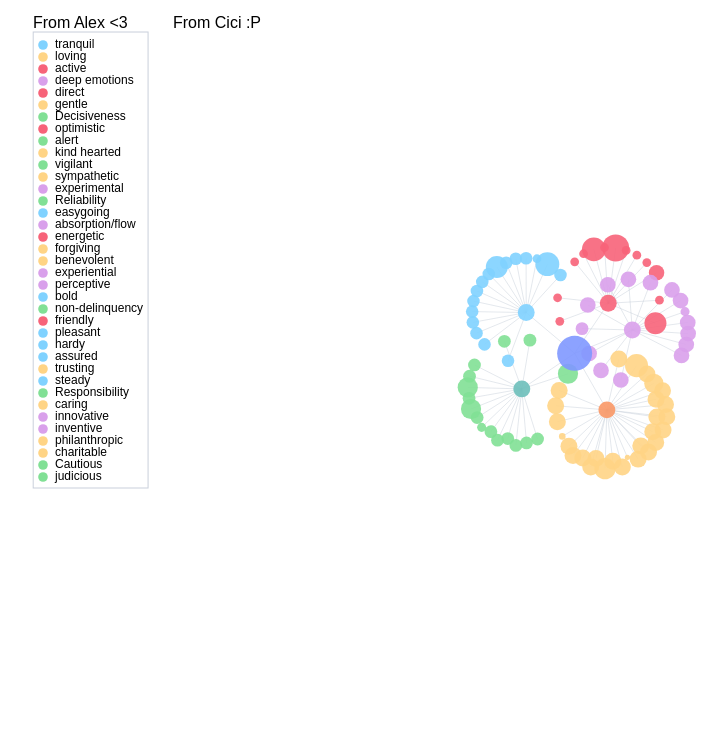
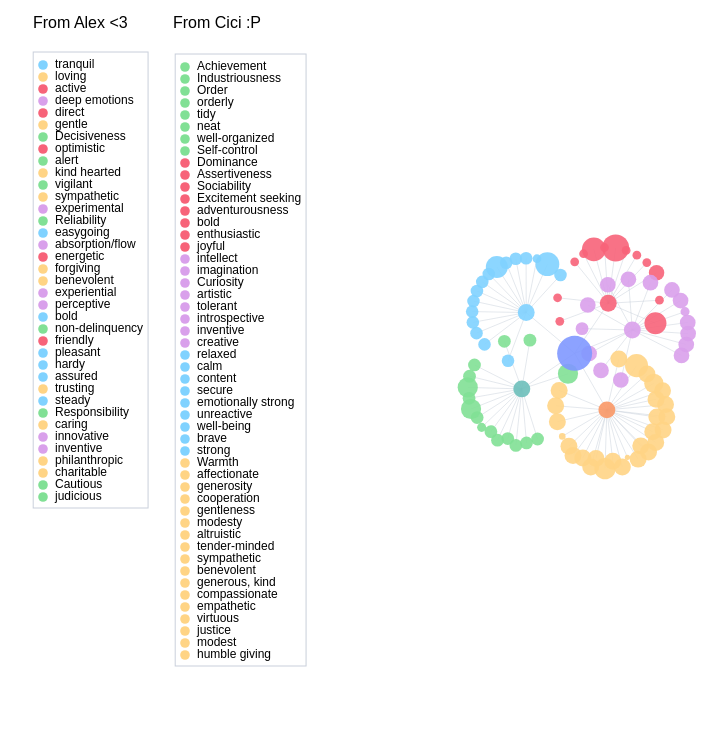
Before and after one commit to yining1023/forceTree, a plain HTML site: page index.html in a window 1280 px wide. Shown: the top 734 px of the page, without its empty margins (15-742 px from the left). Drawn offline with Linux system fonts and the light colour scheme.

Commit message:
fixed the lengend 2 position problem

```diff
--- a/index.html
+++ b/index.html
@@ -18,7 +18,10 @@
   }
 
   #legend {
-    z-index: 100;
+    /*z-index: 100;*/
+    position: absolute;
+    left: 50px;
+    top: 50px;
   }
 
   .legend rect {
@@ -29,12 +32,12 @@
 
   </style>
   <body>
-
+    <div id="legend"></div>
     <div id="tree"></div>
-    <div id="legend"></div>
     <script src="js/d3.min.js"></script>
     <!-- <script src="js/d3plus.min.js"></script> -->
     <script src="js/d3.legend.js"></script>
+    <!-- <script src="https://d3js.org/d3-selection.v1.min.js"></script> -->
     <!-- // <script src="http://d3js.org/d3.v3.min.js"></script> -->
     <script src="js/index.js"></script>
 
--- a/js/index.js
+++ b/js/index.js
@@ -19,13 +19,14 @@ var force = d3.layout.force()
     .size([width, height])
     .on("tick", tick);
 
+var svg2 = d3.select("#legend").append("svg")
+    .attr("transform","translate(0,0)")
+    .attr("width", 400)
+    .attr("height", 800);
+
 var svg = d3.select("#tree").append("svg")
     .attr("width", width)
     .attr("height", height);
-
-var svg2 = d3.select("#legend").append("svg")
-    .attr("width", 500)
-    .attr("height", 800);
 
 var link = svg.selectAll(".link"),
     node = svg.selectAll(".node"),
@@ -325,30 +326,29 @@ function update() {
       .attr("data-legend",function(d) { if (d.author === "Cici") {return d.name}})
       .style("fill", color)
 
+  var legend2 = svg2.selectAll(".legend")
+    .data(node2)
+    .enter()
+    .append("g")
+    .attr("class","legend")
+    .attr("transform","translate(150,20)")
+    .attr("id", "survey2Legend")
+    .style("font-size","12px")
+    .style("font-family","Arial, Helvetica, sans-serif")
+    .call(d3.legend)
+
   var legend = svg.selectAll(".legend")
     .data(node)
     .enter()
     .append("g")
     .attr("class","legend")
-    .attr("transform","translate(50,40)")
+    .attr("transform","translate(50,60)")
     // .attr("transform", function(d,i) {
     //   console.log(i, d)
     //   xOff = (i % 2) * 50 + 50
     //   yOff = Math.floor(i  / 2) * 10 + 40
     //   return "translate(" + xOff + "," + yOff + ")"
     //   })
-    .attr("id", "survey1Legend")
-    .style("font-size","12px")
-    .style("font-family","Arial, Helvetica, sans-serif")
-    .call(d3.legend)
-
-  var legend2 = svg2.selectAll(".legend")
-    .data(node2)
-    .enter()
-    .append("g")
-    .attr("class","legend")
-    .attr("transform","translate(180,40)")
-    .attr("z-index", 100)
     .attr("id", "survey1Legend")
     .style("font-size","12px")
     .style("font-family","Arial, Helvetica, sans-serif")
@@ -361,6 +361,7 @@ function update() {
     .style("font-family","Arial, Helvetica, sans-serif")
     .style("fill", "black")
     .on("click", function(){
+      console.log("click on the alex");
       // Determine if current line is visible
       var active   = surveyCircle.active ? false : true,
       newOpacity = active ? 0 : 1;
@@ -381,6 +382,7 @@ function update() {
     .style("font-family","Arial, Helvetica, sans-serif")
     .style("fill", "black")
     .on("click", function(){
+      console.log("click on the cici");
       // Determine if current line is visible
       var active   = surveyCircle.active ? false : true,
       newOpacity = active ? 0 : 1;
```
